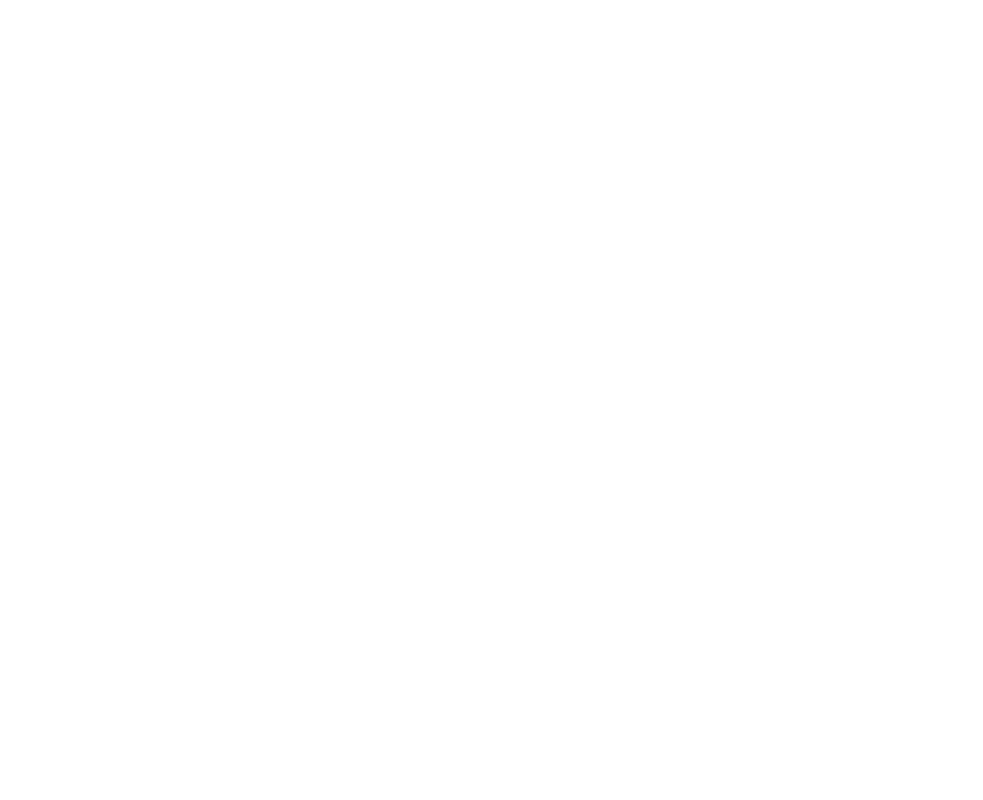
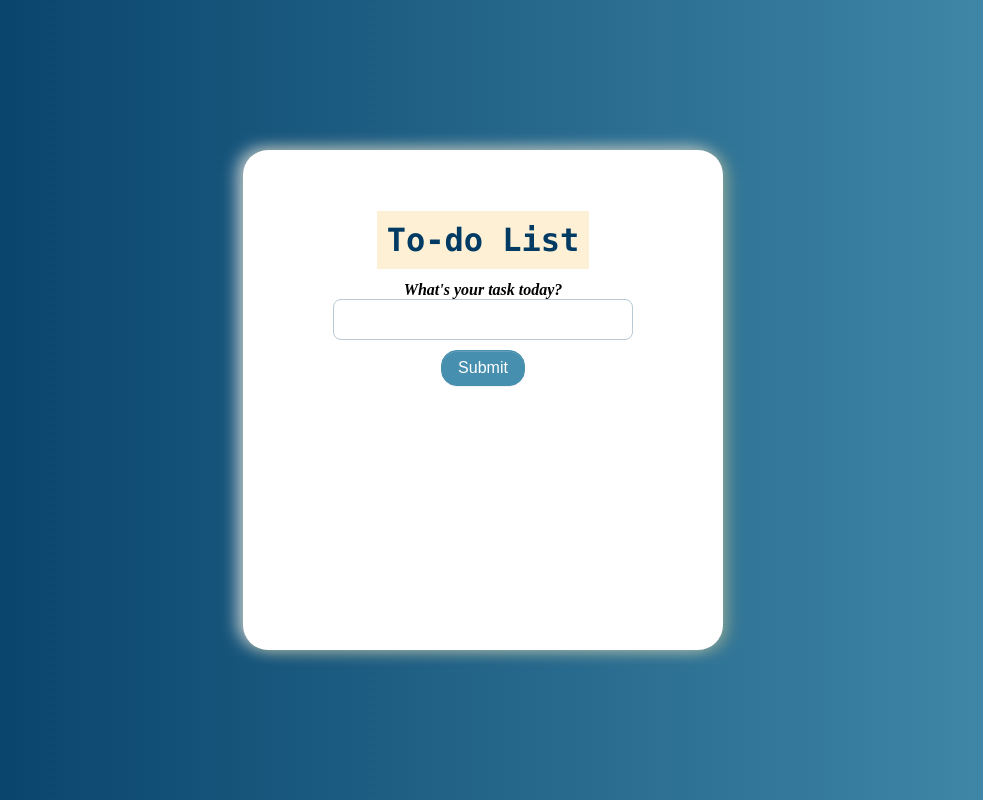
Before and after one commit to dts-kominfo-rea4b/challenge-dom-Kintanr, a website: page index.html in a window 1280 px wide. Shown: the whole page, without its empty margins (157-1140 px from the left). Drawn offline with Linux system fonts and the light colour scheme.

Commit message:
create dom for todo list

```diff
--- a/index.html
+++ b/index.html
@@ -6,36 +6,117 @@
     <meta name="viewport" content="width=device-width, initial-scale=1.0" />
     <title>Challenge - DOM</title>
   </head>
+  <style>
+    body{
+      background: linear-gradient(150deg, #013a63 0%, #468faf 100%);
+    }
+    #container{
+      width: 100%;
+      height: 100%;
+      position: relative;
+    }
+    #app {
+      box-shadow: rgba(184, 191, 136, 0.48) 6px 2px 16px 0px, rgba(224, 223, 223, 0.8) -6px -2px 16px 0px;
+      border-radius: 25px;
+      text-align: center;
+      padding: 50px;
+      width: 380px;
+      height: 400px;
+      margin: auto;
+      position: absolute;
+      top: 0;
+      left: 0;
+      bottom: 0;
+      right: 0;
+      background: #fff;
+    }
+    #todo-title span{
+      font-family: "Lucida Console", "Courier New", monospace;
+      background: #fdf0d5;
+      color: #013a63;
+      padding: 10px;
+    }
+    #todo-output{
+      text-align: left !important;
+    }
+    #todo-input{
+      height: 41px;
+      padding: 0.71429rem;
+      border-radius: 8px;
+      border-width: 1px;
+      border-style: solid;
+      border-color:#b7cad6;
+      background-color:#ffffff;
+      box-sizing: border-box;
+      width: 70%;
+      min-width: 300px;
+    }
+    #todo-subtitle{
+      margin: 0 !important;
+    }
+    #todo-submit{
+      margin-top: 10px;
+      background-color: #468faf;
+      border: 1px solid #468faf;
+      border-radius: 1rem;
+      box-shadow: rgba(255, 255, 255, 0.15) 0 1px 0 inset,rgba(46, 54, 80, 0.075) 0 1px 1px;
+      color: #FFFFFF;
+      cursor: pointer;
+      font-size: 1rem;
+      padding: .5rem 1rem;
+    }
+  </style>
   <body>
     <div id="app">
+      <div id="container">
         <!-- TODO: Buatlah sebuah header dengan id todo-title -->
+        <h1 id="todo-title"><span>To-do List</span></h1>
         <!-- TODO: Buatlah sebuah subtitle dengan id todo-subtitle -->
+        <h4 id="todo-subtitle"><em>What's your task today?</em></h4>
 
         <!-- Section: input -->
         <!-- TODO: Buatlah sebuah input bertipe text dengan id todo-input -->
+        <input type="text" id="todo-input"></input>
+        <br>
         <!-- TODO: Buatlah sebuah button dengan id todo-submit -->
-
+        <button id="todo-submit">Submit</button>
         <!-- Section output -->
         <!-- TODO: Buatlah sebuah <ul> dengan id todo-output -->
+        <ul id="todo-output">
+
+        </ul>
+      </div>
     </div>
 
     <!-- ! Untuk tantangan ini, script jangan diubah ke external js yah ! -->
     <script>
       // TODO: Deklarasi variable sesuai dengan kebutuhan di sini
-      let button;
-      let input;
-      let output;
+      let button = document.querySelector('#todo-submit');
+      let input = document.querySelector('#todo-input');
+      let output = document.querySelector('#todo-output');
 
       // TODO: Buatlah sebuah fungsi dengan nama fnClickHandler
       // Fungsi yang digunakan untuk menambahkan tulisan
       // Jangan ubah cara deklarasi fungsinya, cukup isi saja
-      function fnClickHandler(toDoItem) {}
+      function fnClickHandler(toDoItem) {
+        let list = document.createElement('li');
+        list.textContent = toDoItem;
+        output.append(list)
+      }
 
       // TODO: register event onclick / addEventListener untuk button
       // akan menjalankan fungsi fnClickHandler
+      button.addEventListener('click', () => {
+        return fnClickHandler(input.value)
+      })
 
       // TODO: register event onkeypress / addEventListener untuk input
       // sehingga saat di input ditekan enter akan menjalankan fungsi fnClickHandler juga
+      input.addEventListener('keypress', () => {
+        if(event.key === 'Enter'){
+          return fnClickHandler(input.value)
+        }
+      })
     </script>
   </body>
 </html>
```
Also changed, not shown: 1 other file. Lines whose indentation alone changed are shown as unchanged.
